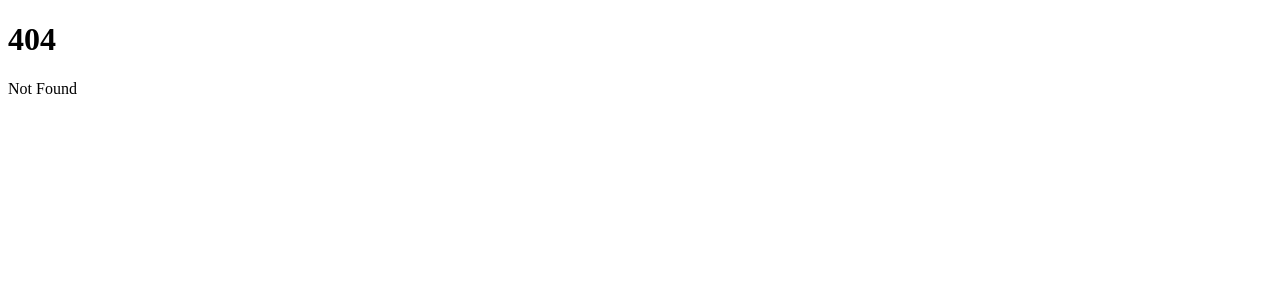
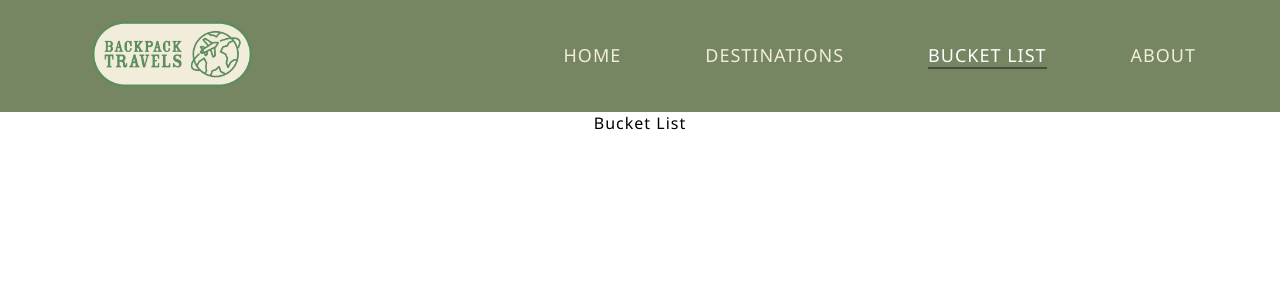
Before and after one commit to brennmaloney/Travel-Website-v2, a SvelteKit app: page /bucket in a window 1280 px wide. Before the commit this address had no page. Shown: the top 300 px of the page. Built offline with nearby package versions, Linux system fonts and the light colour scheme.

Commit message:
finalized header and added navigation pages

```diff
--- a/package.json
+++ b/package.json
@@ -18,5 +18,8 @@
 		"svelte": "^4.2.7",
 		"vite": "^5.0.3"
 	},
-	"type": "module"
+	"type": "module",
+	"dependencies": {
+		"svelte-spa-router": "^4.0.1"
+	}
 }
--- a/src/global.css
+++ b/src/global.css
@@ -3,9 +3,6 @@ body {
     padding: 0;
     --gap: 24px;
     font-family: 'NotoSansRegular';
-}
-
-a {
     letter-spacing: 1px;
 }
 
--- /dev/null
+++ b/src/routes/bucket/+page.svelte
@@ -0,0 +1,19 @@
+<script>
+	import Header from "../header.svelte";
+	import Footer from "../footer.svelte";
+</script>
+
+<Header />
+
+<div class="bucketlist-section">
+    Bucket List
+</div>
+
+<Footer />
+
+<style>
+    .bucketlist-section {
+        display: flex;
+        justify-content: center;
+    }
+</style>
--- a/src/routes/header.svelte
+++ b/src/routes/header.svelte
@@ -2,6 +2,7 @@
     import { onMount, onDestroy } from 'svelte';
     import '../global.css';
     import tLogo1 from '../images/logo.png';
+    import { page } from '$app/stores';
 
     let is_mobile = false;
     let show_menu = false;
@@ -24,6 +25,9 @@
     function toggleMenu() {
         show_menu = !show_menu;
     }
+
+    $: currentPath = $page.url.pathname;
+    console.log(currentPath)
 </script>
 
 <div class="header-section">
@@ -43,26 +47,34 @@
             </nav>
             <div class="off-screen-menu {show_menu ? 'active' : ''}">
                 <ul>
-                    <li><a href="/">HOME</a></li>
-                    <li><a href="/">DESTINATIONS</a></li>
-                    <li><a href="/">BUCKET LIST</a></li>
-                    <li><a href="/">ABOUT</a></li>
+                    <li><a href="/" class={currentPath === '/' ? 'active' : ''}>HOME</a></li>
+                    <li><a href="/destinations" class={currentPath === '/destinations' ? 'active' : ''}>DESTINATIONS</a></li>
+                    <li><a href="/bucket" class={currentPath === '/bucket' ? 'active' : ''}>BUCKET LIST</a></li>
+                    <li><a href="/about" class={currentPath === '/about' ? 'active' : ''}>ABOUT</a></li>
                 </ul>
             </div>
         </div>
     {:else}
-        <div class="header-links">
-            <ul>
-                <li><a href="/">HOME</a></li>
-                <li><a href="/">DESTINATIONS</a></li>
-                <li><a href="/">BUCKET LIST</a></li>
-                <li><a href="/">ABOUT</a></li>
+        <div class="header-navigation">
+            <ul class="nav-list">
+                <li class="nav-item"><a class="nav-link {currentPath === '/' ? 'active' : ''}" href="/">HOME</a></li>
+                <li class="nav-item"><a class="nav-link {currentPath === '/destinations' ? 'active' : ''}" href="/destinations">DESTINATIONS</a></li>
+                <li class="nav-item"><a class="nav-link {currentPath === '/bucket' ? 'active' : ''}" href="/bucket">BUCKET LIST</a></li>
+                <li class="nav-item"><a class="nav-link {currentPath === '/about' ? 'active' : ''}" href="/about">ABOUT</a></li>
             </ul>
         </div>
     {/if}
 </div>
 
 <style>
+    *,
+    *::before,
+    *::after {
+        padding: 0;
+        margin: 0;
+        box-sizing: border-box;
+    }
+
     .header-section {
         display: flex;
         align-items: center;
@@ -83,39 +95,42 @@
         margin-left: calc(var(--gap) * 3.5);
     }
 
-    .header-links {
+    .header-navigation {
         margin-left: auto;
     }
-    .header-links ul {
+    .nav-list {
         display: flex;
-        justify-content: space-around;
-        margin: auto;
     }
-    .header-links li {
-        position: relative;
+    .nav-item {
         list-style: none;
+        margin-right: calc(var(--gap) * 3.5);
     }
-    .header-links li::after {
-        content: '';
-        position: absolute;
-        background-color: #444e39;
-        height: 2px;
-        width: 0;
-        left: 0;
-        bottom: -4px;
-        transition: all 0.5s ease;
-    }
-    .header-links a:hover {
-        color: #ffffff;
-    }
-    .header-links li:hover::after {
-        width: 100%;
-    }
-    .header-links a {
-        margin-right: calc(var(--gap) * 3.5);
+    .nav-link {
         color: #f2eddb;
         text-decoration: none;
         font-size: 18px;
+    }
+    .nav-link:hover,
+    .nav-link:focus {
+        color: #fff;
+    }
+    .nav-link::after {
+        content: '';
+        height: 2px;
+        width: 100%;
+        background-color: #444e39;
+        display: block;
+        opacity: 0;
+        transition: all 0.2s;
+    }
+    .nav-link:hover::after {
+        opacity: 1;
+    }
+    .nav-link.active {
+        color: #fff;
+    }
+    .nav-link.active::after {
+        opacity: 1;
     }
 
     .mobile-menu {
```
Also changed, not shown: src/routes/+page.svelte (+11 -0 lines), src/routes/about/+page.svelte (added, +19 -0 lines), src/routes/destinations/+page.svelte (added, +19 -0 lines), 1 other file (tests, documents, lock files or other folders).
